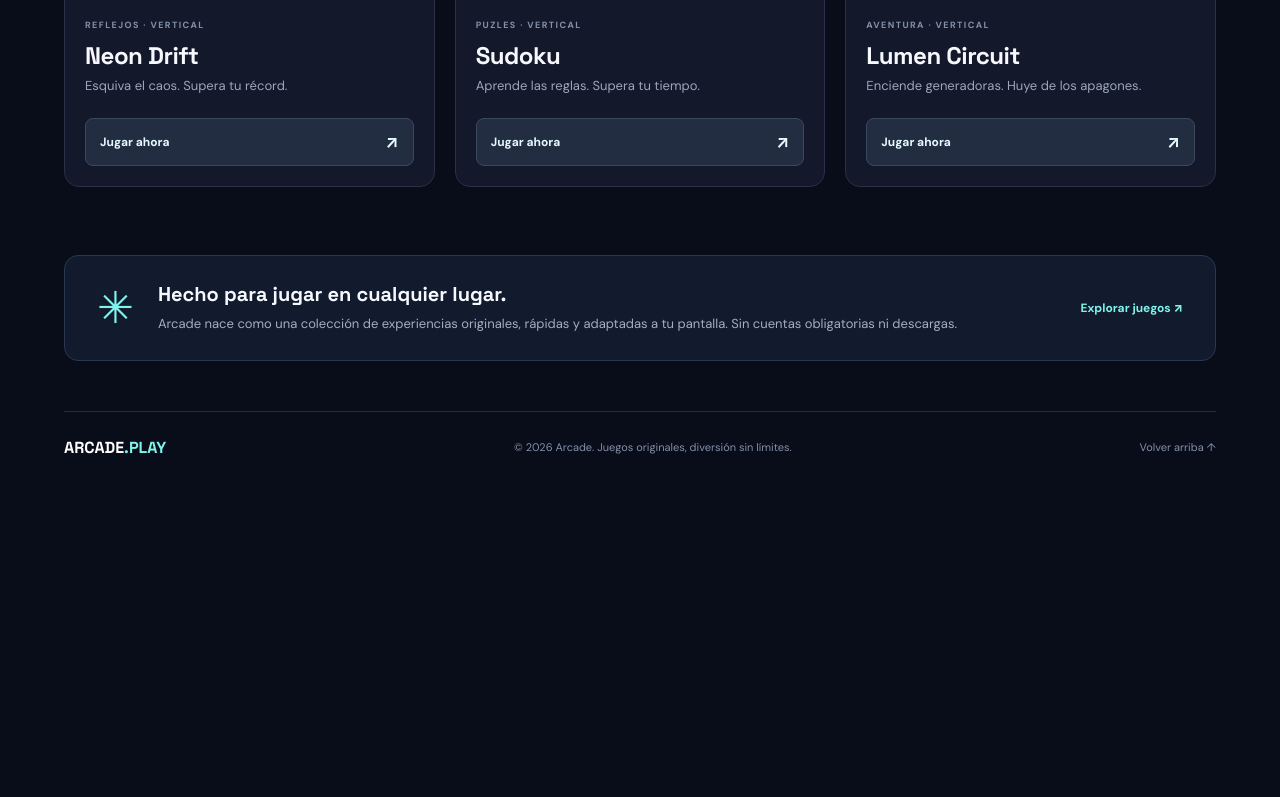
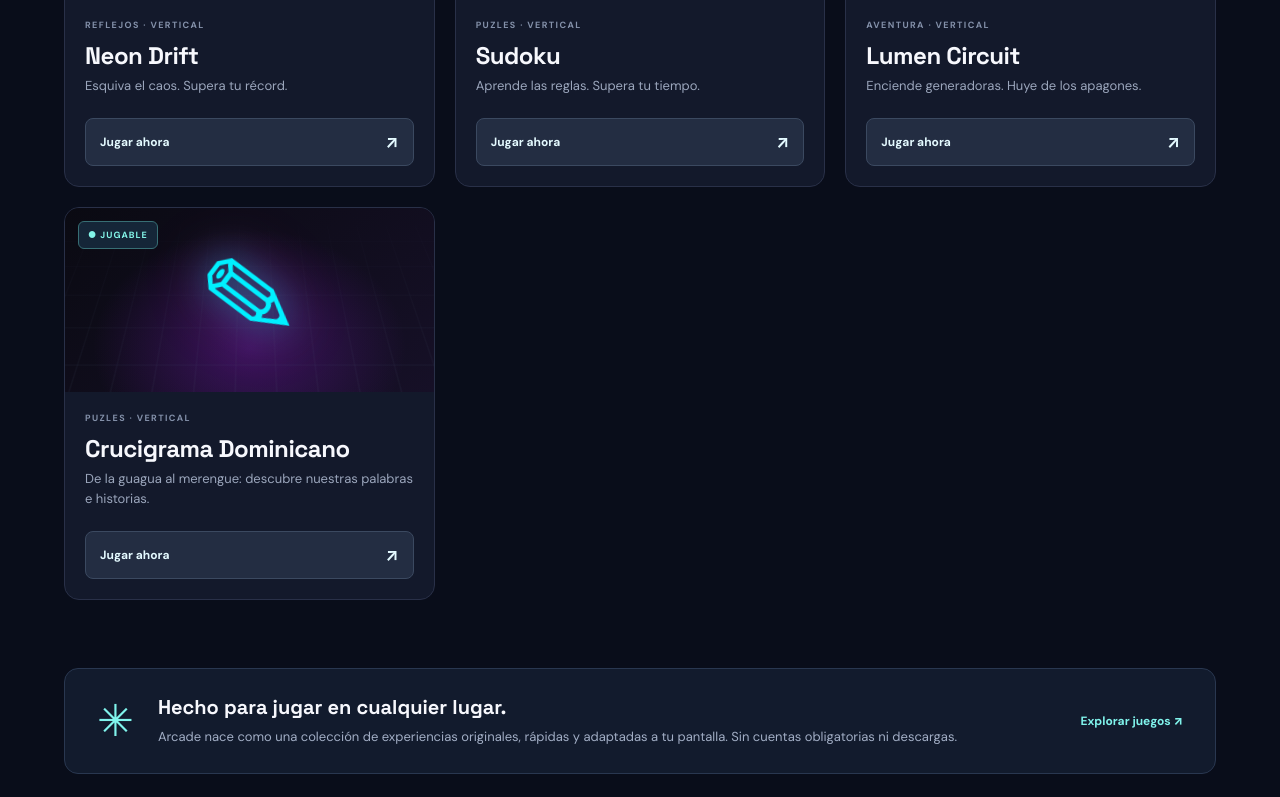
Before and after one commit to omarsantanar/Arcade, a React (Vite) app: page / in a window 1280 px wide. Shown: the part 971-1768 px from the top of the page. Before the commit the page ends 1464 px from the top, so only its background shows below. Built offline with nearby package versions, Linux system fonts and the light colour scheme.

Commit message:
feat(crossword): expose Dominican crossword in catalog and score routing

```diff
--- a/src/games/registry.ts
+++ b/src/games/registry.ts
@@ -12,6 +12,11 @@ export const catalog: readonly GameManifest[] = [
   {
     id: 'lumen-circuit', title: 'Lumen Circuit', tagline: 'Enciende generadoras. Huye de los apagones.',
     category: 'aventura', available: true, accent: 'coral', symbol: '⚡', orientation: 'portrait',
+  },
+  {
+    id: 'crucigrama-dominicano', title: 'Crucigrama Dominicano',
+    tagline: 'De la guagua al merengue: descubre nuestras palabras e historias.',
+    category: 'puzles', available: true, accent: 'cyan', symbol: '✎', orientation: 'portrait',
   },
 ];
 
@@ -32,5 +37,9 @@ export async function loadGame(id: string): Promise<GameFactory> {
     const module = await import('./lumen-circuit/LumenCircuit');
     return module.createLumenCircuit;
   }
+  if (id === 'crucigrama-dominicano') {
+    const module = await import('./crucigrama/Crossword');
+    return module.createDominicanCrossword;
+  }
   throw new Error(`Juego no disponible: ${id}`);
 }
```
